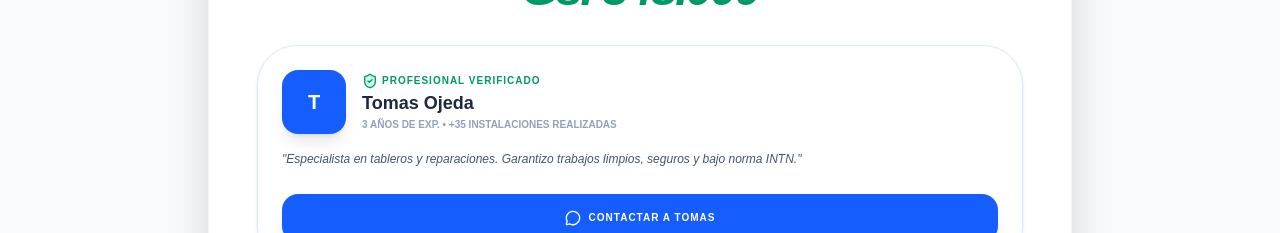
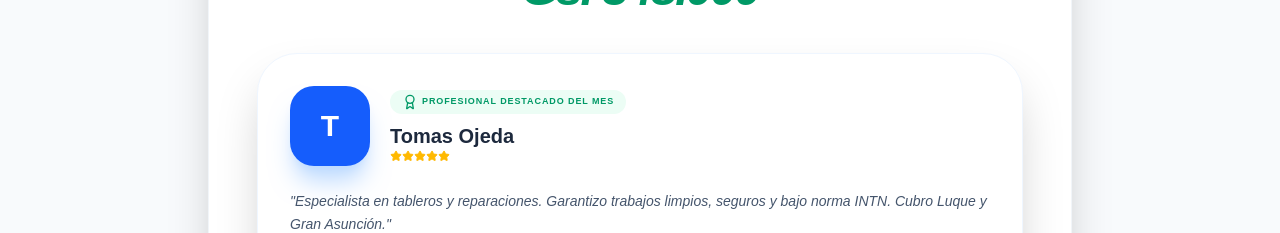
Before and after one commit to Schrammpy/cuanto-es, a Next.js app: page /costos/electricidad in a window 1280 px wide. Both pictures are taken after a click on the button "CALCULAR". Shown: the part 1222-1455 px from the top of the page. Built offline with nearby package versions, Linux system fonts and the light colour scheme; no server answers.

Commit message:
Se solucionan cuestiones en Electricidad

```diff
--- a/app/costos/electricidad/page.tsx
+++ b/app/costos/electricidad/page.tsx
@@ -2,33 +2,43 @@
 import React, { useState } from 'react';
 import {
   Zap, Info, TrendingUp, Calculator, ChevronRight,
-  CheckCircle2, Loader2, User, Phone, MapPin, X, Send, ShieldCheck, MessageCircle
+  CheckCircle2, Loader2, User, Phone, MapPin, X, Send,
+  ShieldCheck, MessageCircle, Star, Award
 } from 'lucide-react';
 import Link from 'next/link';
 import Footer from '@/components/Footer';
 import { enviarLeadElectricidad, guardarPrecioElectricidad } from './action';
 
-// Componente Profesional Integrado
+// Componente del Profesional del Mes (Estructura de autoridad)
 const ProfessionalCard = ({ pro }: { pro: any }) => (
-  <div className="bg-white p-6 rounded-[2.5rem] shadow-sm border border-blue-100 my-8 animate-in fade-in slide-in-from-bottom-4">
-    <div className="flex items-center gap-4 mb-4">
-      <div className="w-16 h-16 rounded-2xl bg-blue-600 flex items-center justify-center text-white font-black text-xl shadow-lg">{pro.nombre.charAt(0)}</div>
+  <div className="bg-white p-8 rounded-[2.5rem] shadow-2xl border border-blue-50 my-10 animate-in fade-in slide-in-from-bottom-4">
+    <div className="flex items-center gap-5 mb-6">
+      <div className="w-20 h-20 rounded-3xl bg-blue-600 flex items-center justify-center text-white font-black text-3xl shadow-xl shadow-blue-200">
+         {pro.nombre.charAt(0)}
+      </div>
       <div>
-        <div className="flex items-center gap-1 text-emerald-600">
-          <ShieldCheck className="w-4 h-4 fill-emerald-100" />
-          <span className="text-[10px] font-black uppercase tracking-widest">Profesional Verificado</span>
+        <div className="flex items-center gap-1 text-emerald-600 bg-emerald-50 px-3 py-1 rounded-full w-fit mb-2">
+          <Award className="w-4 h-4" />
+          <span className="text-[9px] font-black uppercase tracking-widest">Profesional Destacado del Mes</span>
         </div>
-        <h3 className="text-lg font-black text-slate-800">{pro.nombre}</h3>
-        <p className="text-[10px] font-bold text-slate-400 uppercase">{pro.experiencia}</p>
+        <h3 className="text-xl font-black text-slate-800">{pro.nombre}</h3>
+        <div className="flex text-amber-400">
+            {[...Array(5)].map((_, i) => <Star key={i} className="w-3 h-3 fill-amber-400" />)}
+        </div>
       </div>
     </div>
-    <p className="text-xs text-slate-600 leading-relaxed italic mb-6">"{pro.bio}"</p>
+    <p className="text-sm text-slate-600 leading-relaxed italic mb-6">"{pro.bio}"</p>
+    <div className="space-y-2 mb-6">
+        <p className="text-[10px] font-bold text-slate-400 uppercase tracking-widest">Validado por:</p>
+        <p className="text-xs font-bold text-slate-700">✓ +35 instalaciones residenciales <br/> ✓ Certificación FAEP vigente</p>
+    </div>
     <a
-      href={`https://api.whatsapp.com/send?phone=${pro.whatsapp}&text=Hola%20${pro.nombre}%2C%20vi%20tu%20perfil%20en%20CuantoEs.com.py%20y%20necesito%20un%20presupuesto.`}
+      href={`https://api.whatsapp.com/send?phone=${pro.whatsapp}&text=Hola%20${pro.nombre}%2C%20vi%20tu%20perfil%20destacado%20en%20CuantoEs.com.py%20y%20necesito%20un%20presupuesto.`}
       target="_blank"
-      className="w-full bg-blue-600 hover:bg-blue-700 text-white font-black py-4 rounded-2xl flex items-center justify-center gap-2 shadow-lg active:scale-95 transition-all uppercase text-[10px] tracking-widest"
+      rel="noopener noreferrer"
+      className="w-full bg-blue-600 hover:bg-blue-700 text-white font-black py-5 rounded-2xl flex items-center justify-center gap-2 shadow-lg active:scale-95 transition-all uppercase text-xs tracking-widest"
     >
-      <MessageCircle className="w-4 h-4" /> Contactar a {pro.nombre.split(' ')[0]}
+      <MessageCircle className="w-4 h-4" /> SOLICITAR A {pro.nombre.split(' ')[0].toUpperCase()}
     </a>
   </div>
 );
@@ -59,7 +69,6 @@ export default function ElectricidadCostosPage() {
         else if (servicio === 'tablero') precioBase = 450000 + (bocas > 1 ? (bocas - 1) * 120000 : 0);
         else if (servicio === 'corto') precioBase = 350000;
         else if (servicio === 'ventilador') precioBase = 150000 * bocas;
-
         let total = urgencia === 'urgente' ? Math.round(precioBase * 1.3) : precioBase;
         setResultado({ total });
         setLoading(false);
@@ -176,37 +185,57 @@ export default function ElectricidadCostosPage() {
                 <ProfessionalCard pro={{
                     nombre: "Tomas Ojeda",
                     experiencia: "3 años de exp. • +35 instalaciones realizadas",
-                    bio: "Especialista en tableros y reparaciones. Garantizo trabajos limpios, seguros y bajo norma INTN.",
+                    bio: "Especialista en tableros y reparaciones. Garantizo trabajos limpios, seguros y bajo norma INTN. Cubro Luque y Gran Asunción.",
                     whatsapp: "595985268047"
                 }} />
 
-                <button onClick={() => setShowForm(true)} className="w-full bg-blue-600 text-white font-black py-5 rounded-2xl">SOLICITAR ELECTRICISTA</button>
+                <button onClick={() => setShowForm(true)} className="w-full bg-blue-600 text-white font-black py-5 rounded-2xl uppercase tracking-widest text-xs">Solicitar Electricista</button>
               </div>
             )}
         </div>
       </section>
 
-      {/* 3. CROWDSOURCING */}
-      <section className="max-w-4xl mx-auto px-4 py-20">
-        <div className="bg-blue-50 rounded-[3rem] p-8 md:p-12 flex flex-col md:flex-row gap-8 items-center border border-blue-100">
-          <div className="flex-1 space-y-3 text-center md:text-left">
-            <h3 className="text-2xl font-black uppercase text-blue-950 tracking-tight">¿Hiciste un arreglo eléctrico hace poco?</h3>
-            <p className="text-xs text-blue-900/70 font-medium leading-relaxed">
-              Tu aporte anónimo ayuda a que nadie pague sobrecostos por trabajos de electricidad en Paraguay.
-            </p>
-          </div>
-          <button
-            onClick={() => setShowReportModal(true)}
-            className="bg-blue-600 hover:bg-blue-700 text-white font-black px-8 py-4 rounded-2xl shadow-lg active:scale-95 transition-all text-xs uppercase tracking-widest shrink-0"
-          >
-            Aportar mi precio
-          </button>
-        </div>
+      <section className="max-w-4xl mx-auto px-4 py-20 text-center">
+        <button onClick={() => setShowReportModal(true)} className="bg-slate-900 text-white font-black px-8 py-4 rounded-full uppercase text-[10px] tracking-widest">¿Cuánto pagaste por tu último arreglo?</button>
       </section>
 
+      {/* MODAL 1 */}
+      {showForm && (
+        <div className="fixed inset-0 z-[200] flex items-center justify-center p-4 animate-in fade-in">
+            <div className="absolute inset-0 bg-slate-900/60 backdrop-blur-sm" onClick={() => setShowForm(false)}></div>
+            <div className="bg-white p-8 rounded-[2rem] w-full max-w-sm relative z-10 shadow-2xl">
+                <button onClick={() => setShowForm(false)} className="absolute top-6 right-6 text-slate-300"><X /></button>
+                {leadSent ? <p className="text-center font-bold text-emerald-600">¡Solicitud enviada!</p> : (
+                    <form onSubmit={handleLeadSubmit} className="space-y-3">
+                        <input name="nombre" required placeholder="Tu Nombre" className="w-full bg-slate-50 p-3.5 rounded-2xl text-xs font-bold outline-none border" />
+                        <input name="telefono" required type="tel" placeholder="WhatsApp" className="w-full bg-slate-50 p-3.5 rounded-2xl text-xs font-bold outline-none border" />
+                        <input name="ciudad" required placeholder="Ciudad" className="w-full bg-slate-50 p-3.5 rounded-2xl text-xs font-bold outline-none border" />
+                        <button className="w-full bg-blue-600 text-white py-4 rounded-2xl font-black uppercase text-xs">Enviar Solicitud</button>
+                    </form>
+                )}
+            </div>
+        </div>
+      )}
+
+      {/* MODAL 2 */}
+      {showReportModal && (
+        <div className="fixed inset-0 z-[200] flex items-center justify-center p-4 animate-in fade-in">
+            <div className="absolute inset-0 bg-slate-900/60 backdrop-blur-sm" onClick={() => setShowReportModal(false)}></div>
+            <div className="bg-white p-8 rounded-[2rem] w-full max-w-sm relative z-10 shadow-2xl">
+                <button onClick={() => setShowReportModal(false)} className="absolute top-6 right-6 text-slate-300"><X /></button>
+                {reportSent ? <p className="text-center font-bold text-blue-600">¡Aporte guardado!</p> : (
+                    <form onSubmit={handleReportSubmit} className="space-y-3">
+                        <input name="monto" required placeholder="Monto pagado" className="w-full bg-slate-50 p-3.5 rounded-2xl text-xs font-bold outline-none border" />
+                        <input name="ciudad" required placeholder="Ciudad" className="w-full bg-slate-50 p-3.5 rounded-2xl text-xs font-bold outline-none border" />
+                        <select name="incluyoMateriales" className="w-full bg-slate-50 p-3.5 rounded-2xl text-xs font-bold border text-slate-500"><option value="no">Solo mano de obra</option><option value="si">Incluyó materiales</option></select>
+                        <textarea name="comentario" placeholder="Detalles" className="w-full bg-slate-50 p-3.5 rounded-2xl text-xs font-medium outline-none border resize-none h-20" />
+                        <button className="w-full bg-slate-900 text-white py-4 rounded-2xl font-black uppercase text-xs">Guardar</button>
+                    </form>
+                )}
+            </div>
+        </div>
+      )}
       <Footer />
-
-      {/* MODALES ... (form y reportModal igual) */}
     </main>
   );
 }
```
